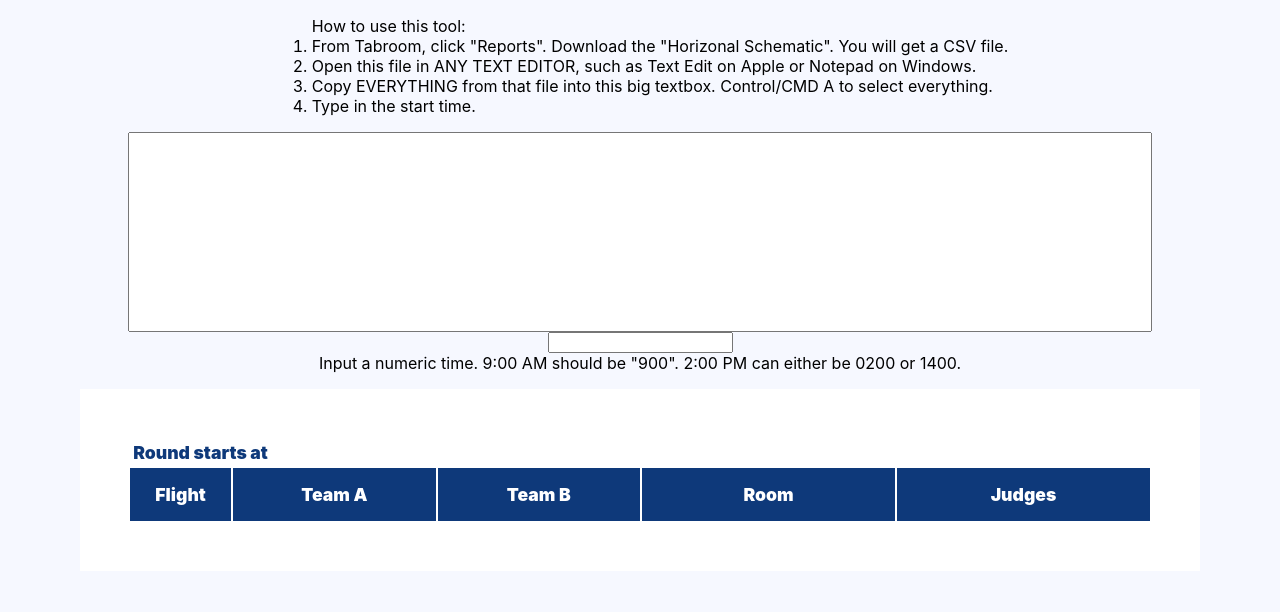
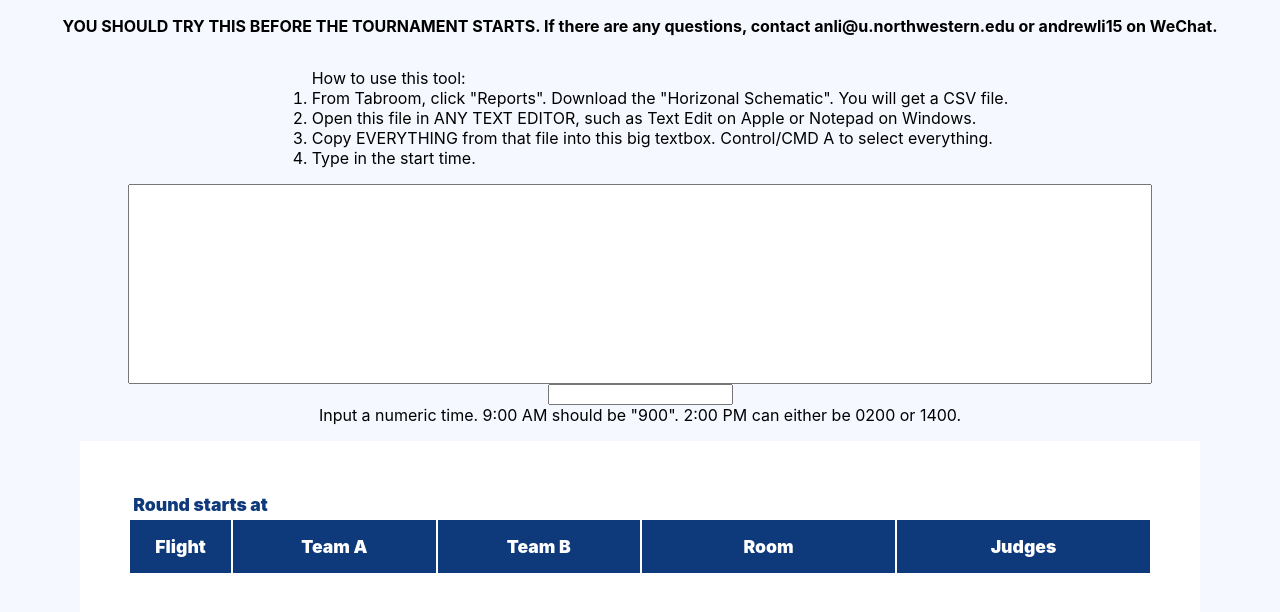
Before and after one commit to andrlime/io.limelime.doodle, a Next.js app: page / in a window 1280 px wide. Shown: the top 612 px of the page. Built offline with nearby package versions, Linux system fonts and the light colour scheme.

Commit message:
code: read me message

```diff
--- a/pages/index.tsx
+++ b/pages/index.tsx
@@ -127,6 +127,8 @@ const Home: NextPage = () => {
         <link rel="icon" type="image/x-icon" href="/icon.png"/>
       </Head>
 
+      <p><b>YOU SHOULD TRY THIS BEFORE THE TOURNAMENT STARTS. If there are any questions, contact <a href="mailto:anli@u.northwestern.edu">anli@u.northwestern.edu</a> or andrewli15 on WeChat.</b></p>
+
       <ol>
         How to use this tool:
         <li>From Tabroom, click "Reports". Download the "Horizonal Schematic". You will get a CSV file.</li>
```
